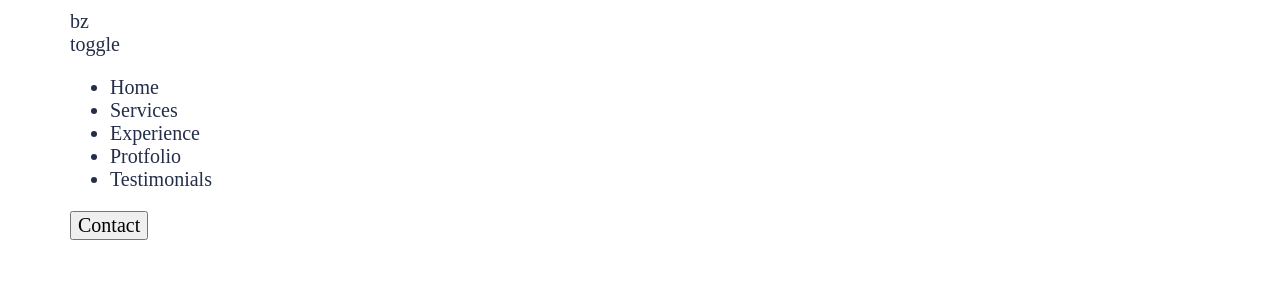
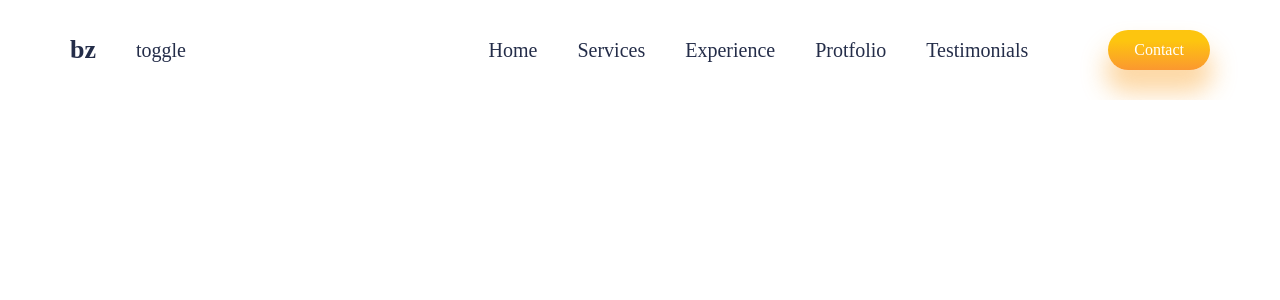
Before and after one commit to Behrooz-zendehdel/website-optimazied-desgin, a React (Create React App) app: page / in a window 1280 px wide. Shown: the top 300 px of the page. Built offline with nearby package versions, Linux system fonts and the light colour scheme; a web font is replaced by a local one.

Commit message:
added css navbar

```diff
--- a/src/App.css
+++ b/src/App.css
@@ -15,3 +15,19 @@
   overflow: hidden;
   color: var(--black);
 }
+
+.button {
+  border-radius: 33px;
+  border: none;
+  color: #fff;
+  font-size: 16px;
+  padding: 11px 26px 11px 26px;
+  background: linear-gradient(180deg, #fdc50f 26.71%, #fb982f 99.36%);
+  box-shadow: 0px 20px 24px 3px rgba(251, 161, 40, 0.42);
+}
+.button:hover {
+  background: #fff;
+  cursor: pointer;
+  color: var(--orange);
+  border: 1px solid var(--orange);
+}
--- a/src/Components/Navbar/Navbar.css
+++ b/src/Components/Navbar/Navbar.css
@@ -1,3 +1,38 @@
 .n-wrapper {
-  display: block;
+  display: flex;
+  height: 10vh;
+  justify-content: space-between;
 }
+
+.n-left {
+  flex: 1;
+  align-items: center;
+  display: flex;
+  gap: 2rem;
+}
+.n-name {
+  font-size: 1.3rem;
+  font-weight: bold;
+}
+.n-right {
+  flex: 1;
+  display: flex;
+  align-items: center;
+  justify-content: center;
+  font-weight: 400;
+}
+.n-list {
+  flex: 10;
+}
+.n-list > ul {
+  display: flex;
+  gap: 2rem;
+  margin-right: 4rem;
+}
+.n-list > ul > li:hover {
+  cursor: pointer;
+  color: var(--orange);
+}
+.n-button {
+  flex: 2;
+}
--- a/src/Components/Navbar/Navbar.jsx
+++ b/src/Components/Navbar/Navbar.jsx
@@ -11,7 +11,7 @@
       {/* right navbar */}
       <div className="n-right">
         <div className="n-list">
-          <ul>
+          <ul style={{ listStyle: "none" }}>
             <li>Home</li>
             <li>Services</li>
             <li>Experience</li>
@@ -19,8 +19,8 @@
             <li>Testimonials</li>
           </ul>
         </div>
-
-        <button className="button">Contact</button>
+        {/* btn navbar */}
+        <button className="button n-button">Contact</button>
       </div>
     </div>
   );
```
